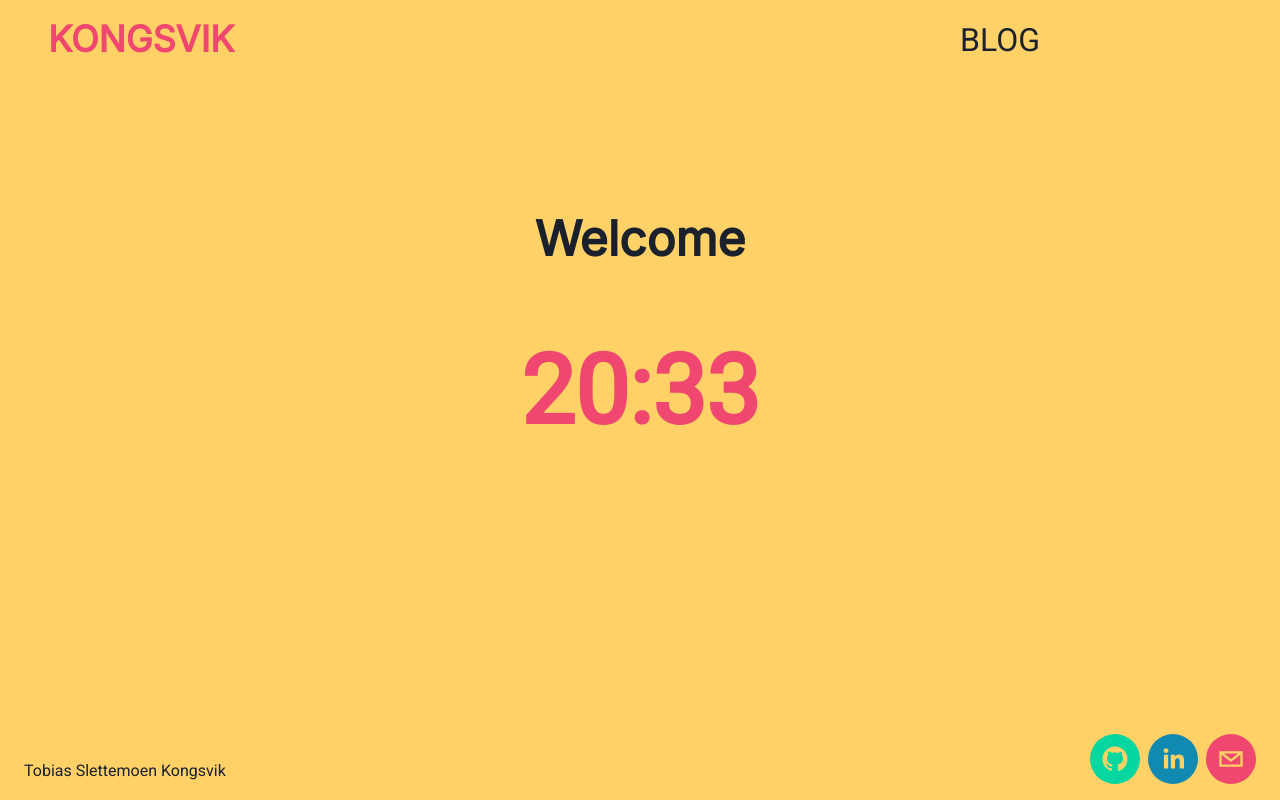
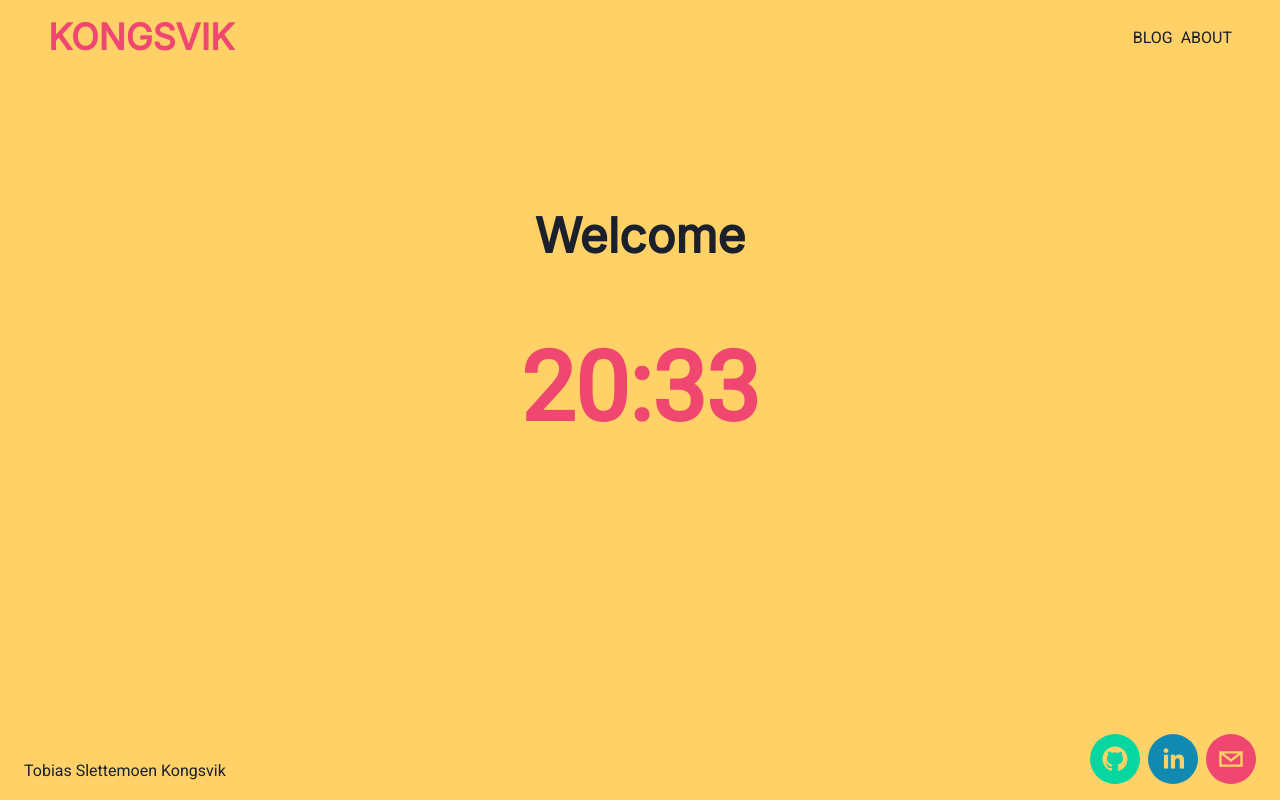
Before and after one commit to tokongs/kongsvik.dev, a Next.js app in the folder web/: page / in a window 1280 px wide. Built offline with nearby package versions, Linux system fonts and the light colour scheme.

Commit message:
responsive menu

```diff
--- a/web/components/nav/Nav.tsx
+++ b/web/components/nav/Nav.tsx
@@ -1,18 +1,33 @@
-import { Text, Link, Flex, FlexProps, Heading } from "@chakra-ui/react";
+import { Link, Flex, FlexProps, Heading, Box, IconButton, useBreakpointValue, Collapse, Stack, useDisclosure, useOutsideClick } from "@chakra-ui/react";
 import NextLink from "next/link";
+import { ReactNode, useRef, useState } from "react";
+import { MdClose, MdMenu } from "react-icons/md"
+import NavLink from "./NavLink";
 
 const Nav = (props: FlexProps) => {
+    const { isOpen, onToggle, onClose } = useDisclosure()
+    const collapse = useBreakpointValue([true, false, false, false])
+    const ref = useRef(null)
+    useOutsideClick({
+        ref: ref,
+        handler: onClose
+    })
+    const NavLinks = () => (<>
+        <NavLink href="/blog" text="blog" />
+        <NavLink href="/about" text="about" />
+    </>)
 
     return (
         <Flex
             as="nav"
             align="center"
             justify="space-between"
-            wrap="wrap"
             py={4}
             px={12}
+            direction={["column", "row", "row", "row"]}
             {...props}
         >
+            <Flex justify="space-between" w="100%" >
                 <Flex align="center">
                     <NextLink href={"/"} passHref>
                         <Link style={{ textDecoration: 'none' }}>
@@ -20,15 +35,26 @@ const Nav = (props: FlexProps) => {
                         </Link>
                     </NextLink>
                 </Flex>
-            <Flex align="center" mr={"12em"}>
-                <NextLink href={"/blog"} passHref>
-                    <Link style={{ textDecoration: 'none' }}>
-                        <Text fontSize={"2em"} _hover={{ color: "accent_pink.100" }} transitionDuration={"0.5"}>
-                            BLOG
-                        </Text>
-                    </Link>
-                </NextLink>
+                <Box display={["block", "none", "none", "none"]}>
+                    <IconButton
+                        backgroundColor={"accent_yellow.100"}
+                        aria-label="Navbar menu toggle"
+                        onClick={onToggle}
+                        icon={isOpen ? <MdClose /> : <MdMenu />}
+                    />
+                </Box>
             </Flex>
+            {collapse ?
+                <Collapse in={isOpen} animateOpacity ref={ref}>
+                    <Stack direction={"column"} >
+                        <NavLinks />
+                    </Stack>
+                </Collapse> :
+                <Stack direction={"row"}>
+                    <NavLinks />
+                </Stack>
+            }
+
         </Flex>
     )
 }
--- /dev/null
+++ b/web/components/nav/NavLink.tsx
@@ -0,0 +1,20 @@
+import NextLink from "next/link";
+import { Link, Text } from "@chakra-ui/react";
+
+interface Props {
+    href: string;
+    text: string;
+}
+const NavLink = ({href, text}: Props) => {
+    return (
+        <NextLink href={href} passHref>
+            <Link style={{ textDecoration: 'none' }}>
+                <Text _hover={{ color: "accent_pink.100" }} my="auto" transitionDuration={"0.3s"} textTransform={"uppercase"}>
+                   {text}
+                </Text>
+            </Link>
+        </NextLink>
+    )
+}
+
+export default NavLink;
--- a/web/package.json
+++ b/web/package.json
@@ -19,6 +19,7 @@
     "next": "12.1.6",
     "react": "18.2.0",
     "react-dom": "18.2.0",
+    "react-icons": "^4.4.0",
     "react-social-icons": "^5.13.0"
   },
   "devDependencies": {
```
Also changed, not shown: web/pages/about.tsx (added, +10 -0 lines), 1 other file (tests, documents, lock files or other folders). Lines whose indentation alone changed are shown as unchanged.
